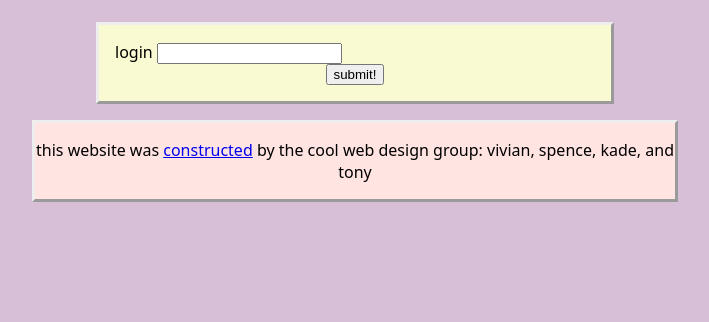
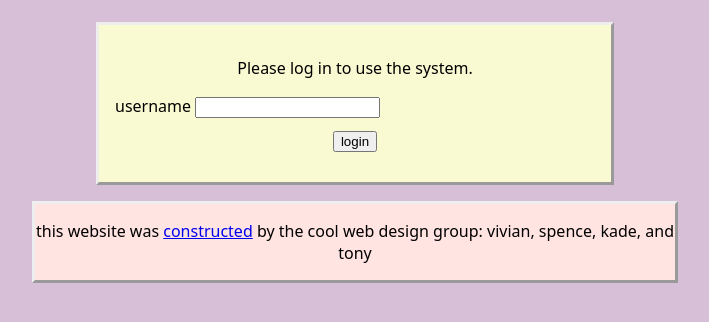
Before and after one commit to Roachbones/web-design-project, a PHP site: page / in a window 1280 px wide. Shown: the part 59-381 px from the top of the page, without its empty margins (285-994 px from the left). Run offline with PHP 8.4, Linux system fonts and the light colour scheme.

Commit message:
making it look prettier because I don't want to write php

```diff
--- a/index.php
+++ b/index.php
@@ -15,11 +15,12 @@
 </header>
 <main>
 	<form>
-        <div class="two-column">
-            <label for="login">login</label>
-			<input type="text" name="login" id="login" required>
+        <p style="text-align: center;">Please log in to use the system.</p>
+        <div class="three-column">
+            <label for="login">username</label>
+            <input type="text" name="login" id="login" required>
         </div>
-        <input type="submit" value="submit!" id="submit">
+        <input type="submit" value="login" id="submit">
     </form>
 </main>
 
--- a/style.css
+++ b/style.css
@@ -33,7 +33,7 @@ form {
 }
 #submit{
 	display: block;
-	margin: 0 auto;
+	margin: 1em auto;
 }
 p.memo{
 	text-align: center;
```
